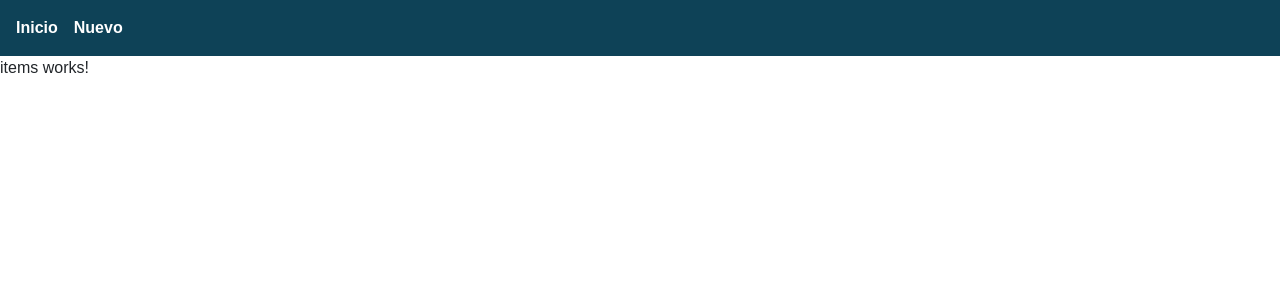
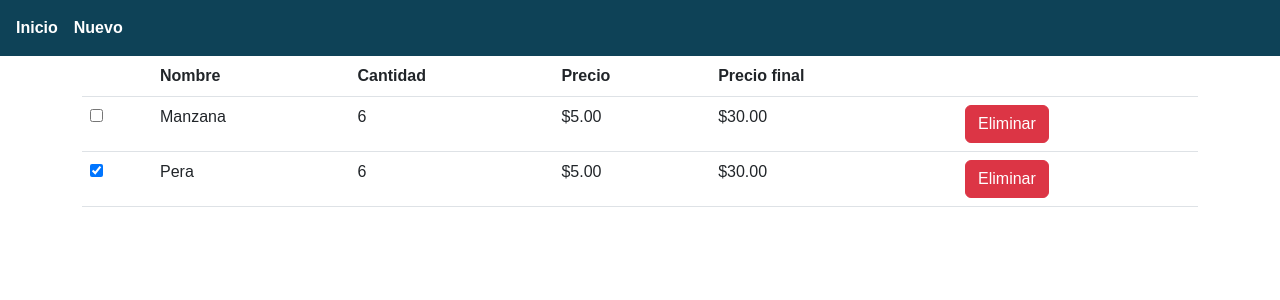
Before and after one commit to Xaviermora/shopping-list, an Angular app: page / in a window 1280 px wide. Shown: the top 300 px of the page. Built offline with nearby package versions, Linux system fonts and the light colour scheme.

Commit message:
Se hace estructurado html de los items

```diff
--- a/src/app/app.module.ts
+++ b/src/app/app.module.ts
@@ -5,14 +5,12 @@ import { AppRoutingModule } from './app-routing.module';
 import { AppComponent } from './app.component';
 import { NavbarComponent } from './shared/navbar/navbar.component';
 import { ItemsComponent } from './components/items/items.component';
-import { ItemComponent } from './components/item/item.component';
 
 @NgModule({
   declarations: [
     AppComponent,
     NavbarComponent,
-    ItemsComponent,
-    ItemComponent
+    ItemsComponent
   ],
   imports: [
     BrowserModule,
--- a/src/app/components/item/item.component.html
+++ /dev/null
@@ -1 +0,0 @@
-<p>item works!</p>
--- a/src/app/components/items/items.component.html
+++ b/src/app/components/items/items.component.html
@@ -1 +1,26 @@
-<p>items works!</p>
+<div class="container table-responsive">
+    <table class="table">
+        <thead>
+            <tr>
+                <th></th>
+                <th scope="col">Nombre</th>
+                <th scope="col">Cantidad</th>
+                <th scope="col">Precio</th>
+                <th>Precio final</th>
+                <th></th>
+            </tr>
+        </thead>
+        <tbody>
+            <tr *ngFor="let item of items">
+                <td>
+                    <input type="checkbox" [checked]="item.completed">
+                </td>
+                <td>{{item.title}}</td>
+                <td>{{item.quantity}}</td>
+                <td>{{item.price | currency}}</td>
+                <td>{{(item.price * item.quantity) | currency}}</td>
+                <td><button class="btn btn-danger">Eliminar</button></td>
+            </tr>
+        </tbody>
+    </table>
+</div>
--- a/src/app/components/items/items.component.ts
+++ b/src/app/components/items/items.component.ts
@@ -1,4 +1,5 @@
 import { Component } from '@angular/core';
+import { Item } from 'src/app/models/item';
 
 @Component({
   selector: 'app-items',
@@ -6,5 +7,20 @@ import { Component } from '@angular/core';
   styleUrls: ['./items.component.css']
 })
 export class ItemsComponent {
-
+  items: Item[] = [
+    {
+      id: 1,
+      title: 'Manzana',
+      price: 5,
+      quantity: 6,
+      completed: false
+    },
+    {
+      id: 2,
+      title: 'Pera',
+      price: 5,
+      quantity: 6,
+      completed: true
+    }
+  ]
 }
```
Also changed, not shown: src/app/components/item/item.component.ts (deleted, +0 -10 lines), src/app/components/item/item.component.css (deleted), 1 other file (tests, documents, lock files or other folders).
